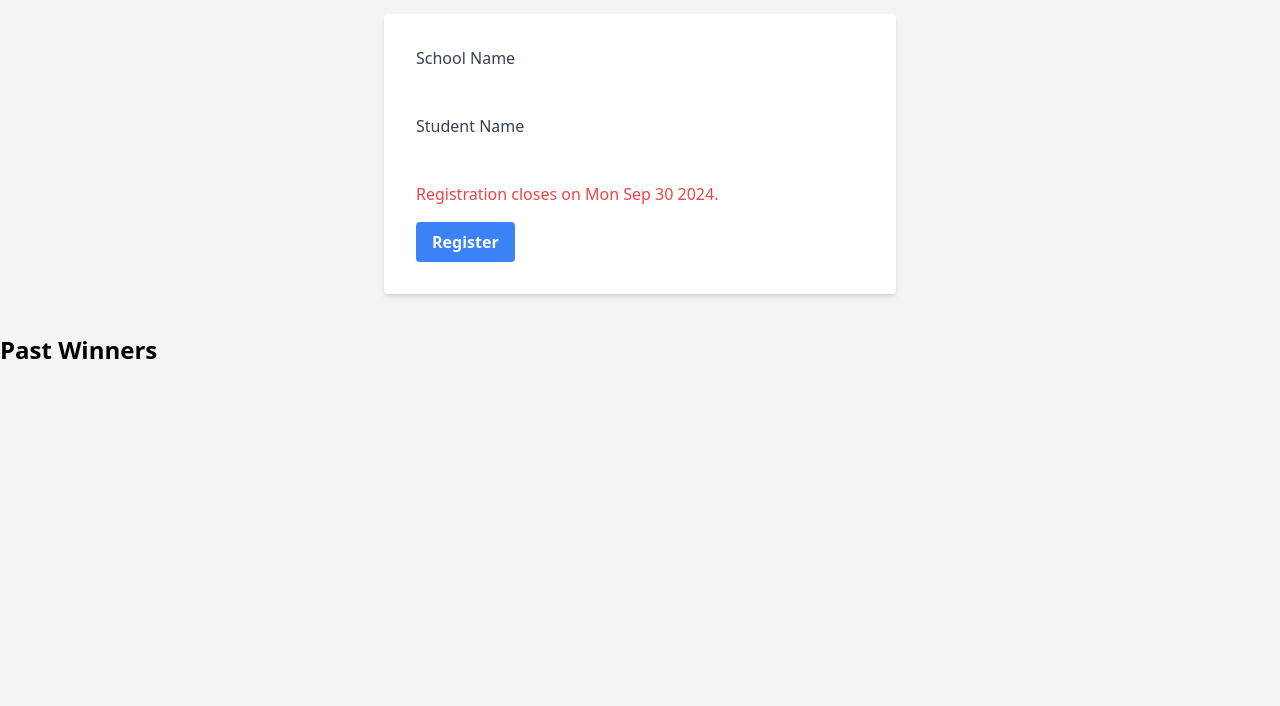
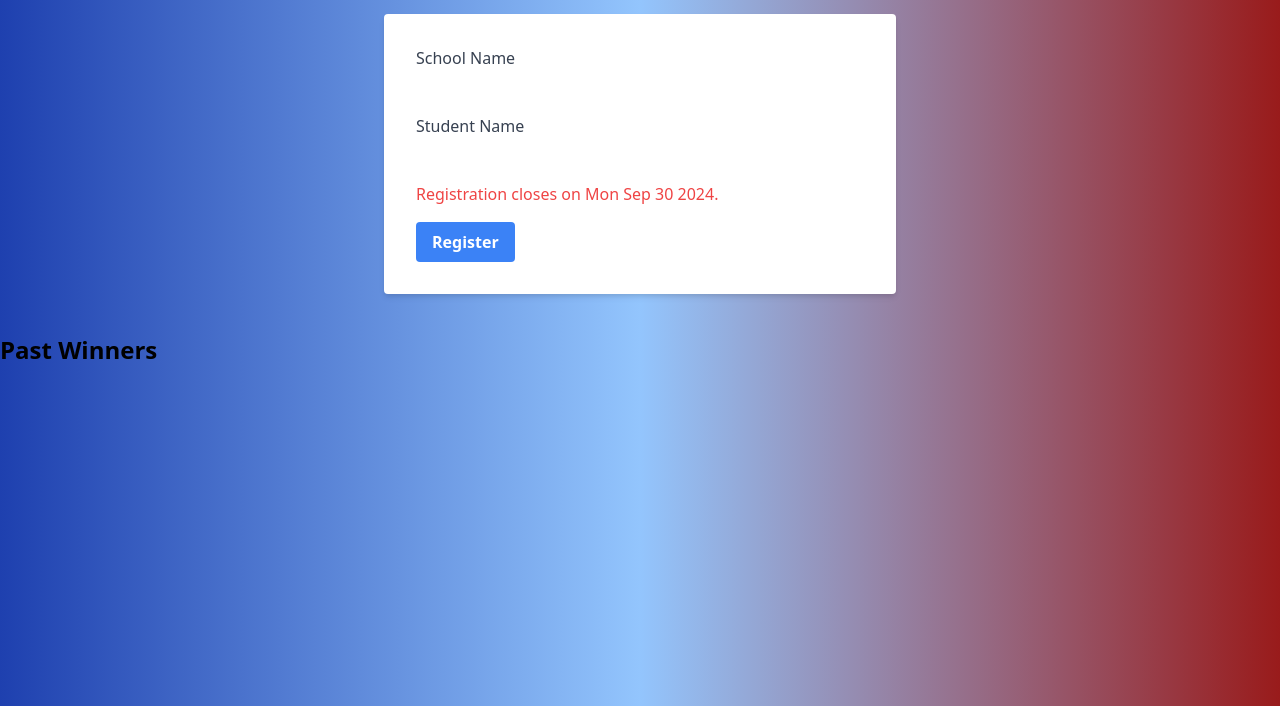
Before and after one commit to Emmanuel-Kola24/Quiz, a plain HTML site: page index.html in a window 1280 px wide. Shown: the part 94-800 px from the top of the page. Drawn offline with nearby package versions, Linux system fonts and the light colour scheme.

Commit message:
the main background colour changed

```diff
--- a/index.html
+++ b/index.html
@@ -19,7 +19,7 @@
         }
     </style>
 </head>
-<body class="bg-gray-100">
+<body class="bg-gradient-to-r from-blue-800 via-blue-300 to-red-800">
     <div class="container mx-auto mt-10">
         <!-- Main Heading -->
         <h1 id="mainHeading" class="text-3xl font-bold text-center">School Competition Registration</h1>
```
